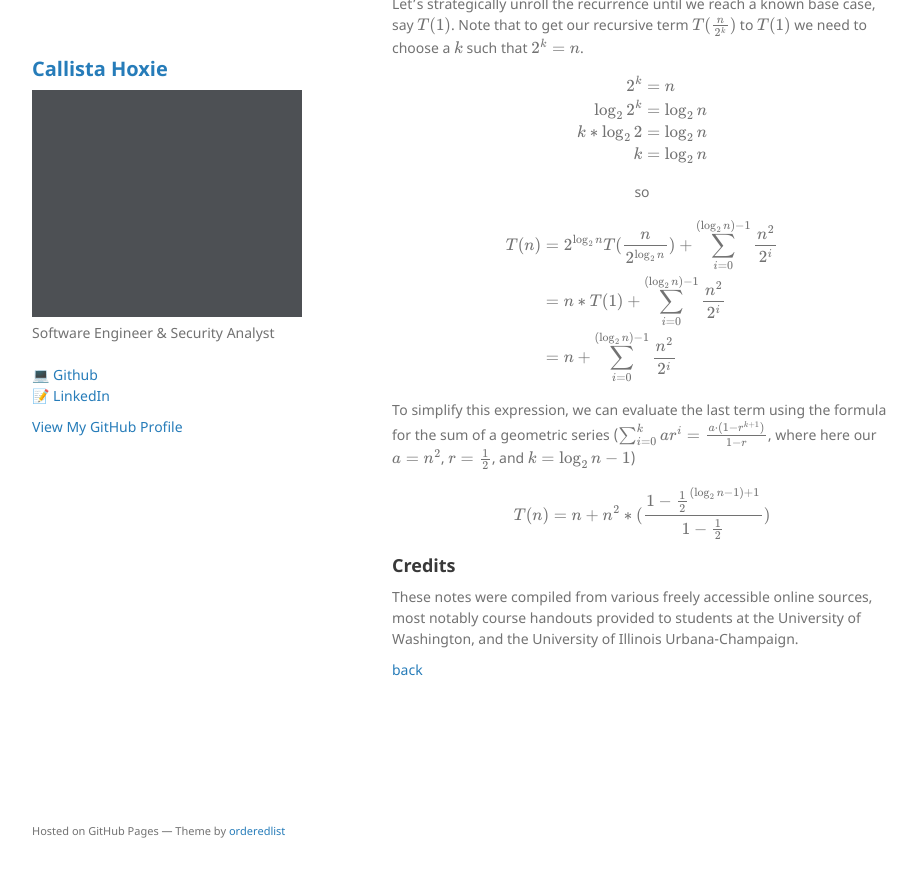
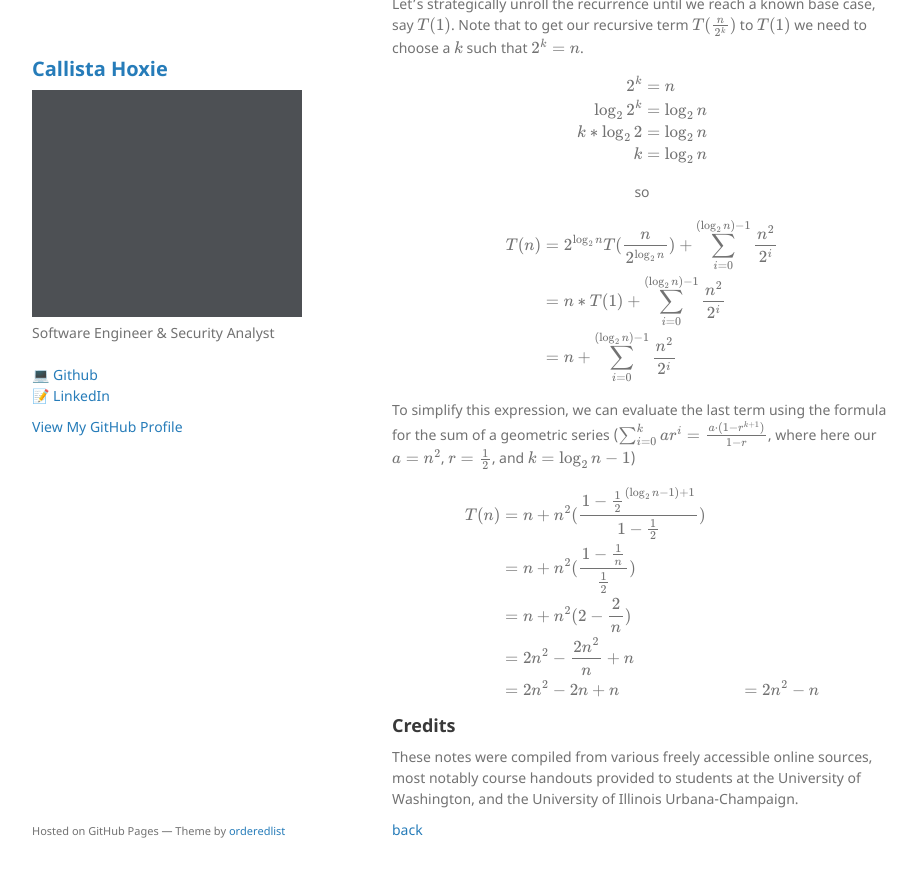
Before and after one commit to callistajosette/callistajosette.github.io, a Jekyll site: the page built from project-crease.md, in a window 1280 px wide and 900 px high, scrolled down 2156 px. Shown: the top 877 px of the window, without its empty margins (178-1095 px from the left). Built offline with Jekyll 4.4.1, drawn with Linux system fonts in a browser that asks for light colours; our own code applies the rules of GitHub Pages for plain Markdown files.

Commit message:
Update project-crease.md

```diff
--- a/project-crease.md
+++ b/project-crease.md
@@ -187,7 +187,13 @@ To simplify this expression, we can evaluate the last term using the formula for
 <center>
 $$
 \begin{align*}
-T(n)=n+n^{2}*(\frac{1-\frac{1}{2}^{(\log _{2}{n}-1)+1}}{1-\frac{1}{2}})\\
+T(n)& =n+n^{2}(\frac{1-\frac{1}{2}^{(\log _{2}{n}-1)+1}}{1-\frac{1}{2}})\\
+& =n+n^{2}(\frac{1-\frac{1}{n}}{\frac{1}{2}})\\
+&= n+n^{2}(2-\frac{2}{n})\\
+&= 2n^{2}-\frac{2n^{2}}{n}+n\\
+&= 2n^{2}-2n+n
+&=2n^{2}-n
+
 
 \end{align*}
 $$
```
